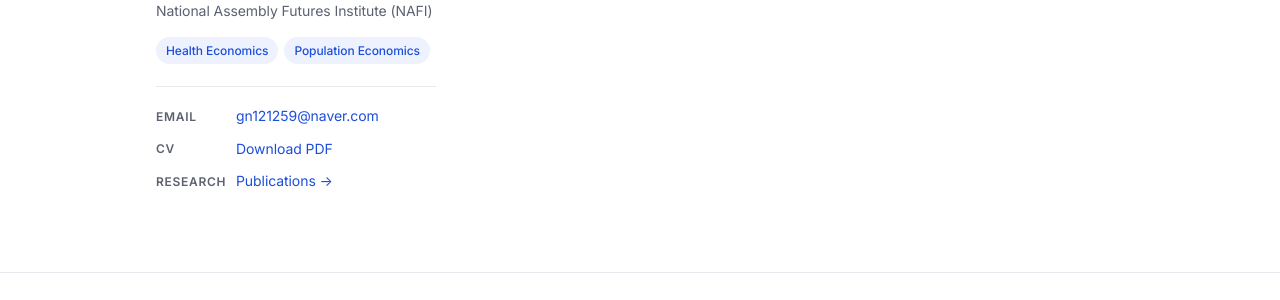
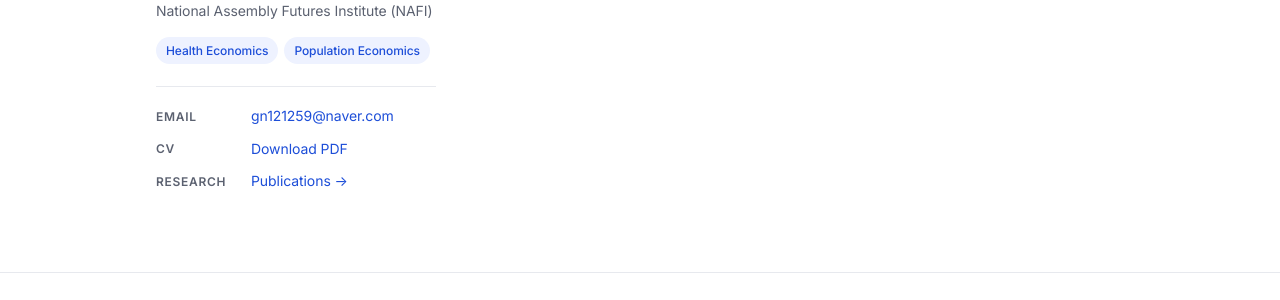
Before and after one commit to inhyuk-hwang/inhyuk-hwang.github.io, a Jekyll site: the page built from index.md, in a window 1280 px wide. Shown: the part 429-729 px from the top of the page. Built offline with Jekyll 4.4.1, drawn with Linux system fonts in a browser that asks for light colours.

Commit message:
Bump contact-label to 85px for Safari font rendering

```diff
--- a/assets/css/style.scss
+++ b/assets/css/style.scss
@@ -216,7 +216,7 @@ a {
   .contact-label {
     color: var(--muted);
     font-size: 12px;
-    width: 70px;
+    width: 85px;
     text-transform: uppercase;
     letter-spacing: 0.06em;
     font-weight: 600;
```
